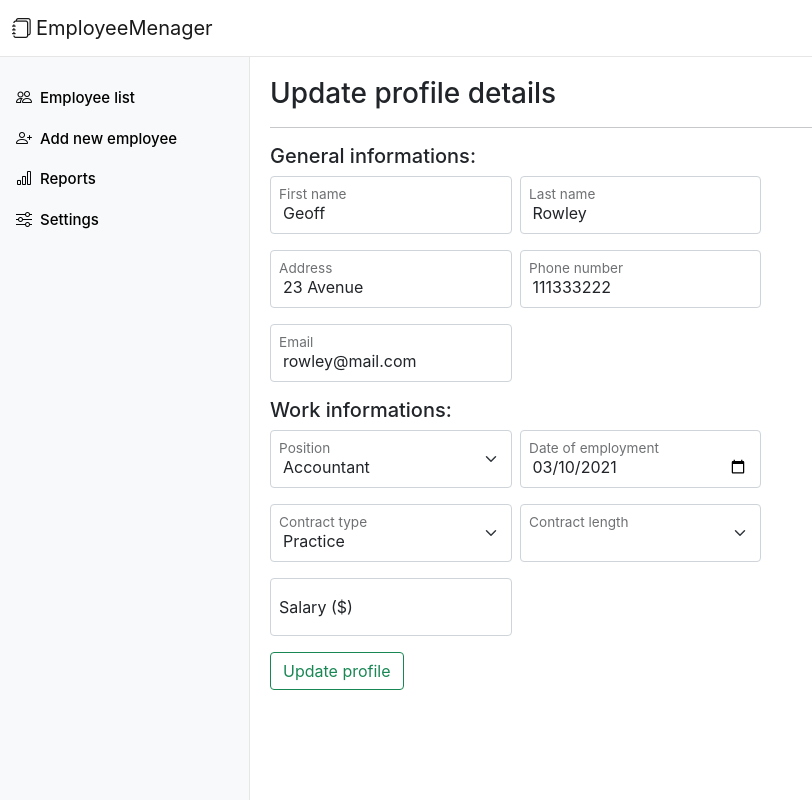
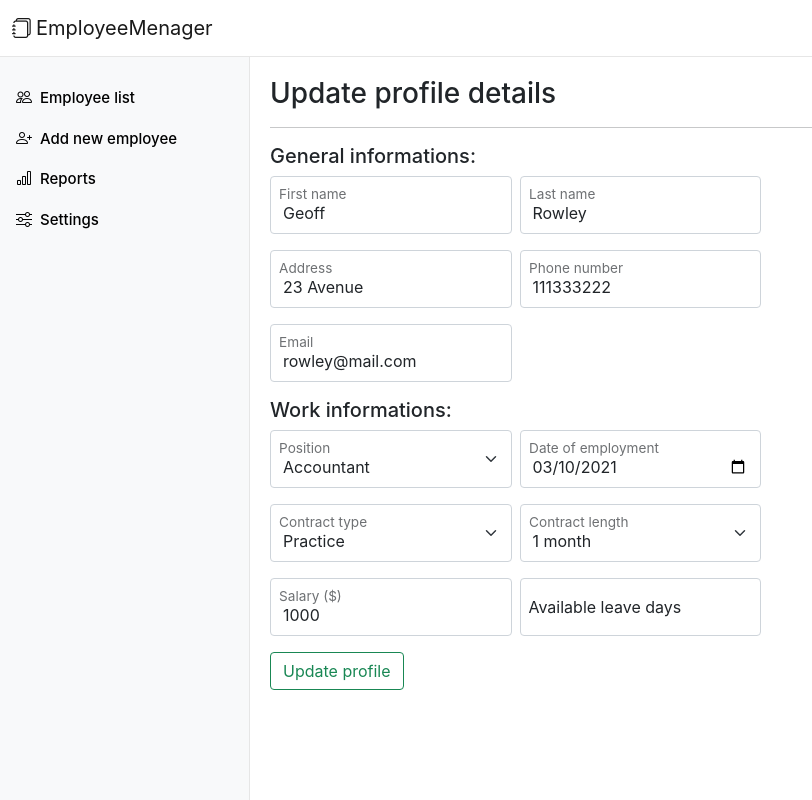
Before and after one commit to bugiss656/react-employee-menager, a React (Create React App) app: page /updateemployee/1 in a window 1280 px wide. Shown: the whole page, without its empty margins (0-812 px from the left). Built offline with nearby package versions, Linux system fonts and the light colour scheme; data requests are answered from the project's data file.

Commit message:
Implement features in Reports component for displaying charts

```diff
--- a/db.json
+++ b/db.json
@@ -9,6 +9,8 @@
       "position": "Accountant",
       "employment_date": "2021-03-10",
       "contract_type": "Practice",
+      "contract_length": "1 month",
+      "salary": "1000",
       "id": 1
     },
     {
@@ -20,7 +22,8 @@
       "position": "Accountant",
       "employment_date": "2021-04-11",
       "contract_type": "Internship",
-      "salary": "800",
+      "contract_length": "3 months",
+      "salary": "1200",
       "id": 2
     },
     {
@@ -31,9 +34,24 @@
       "email": "tony@mail.com",
       "position": "Accountant",
       "employment_date": "2021-03-15",
-      "contract_type": "Indefinite period contract",
+      "contract_type": "Employment contract",
+      "contract_length": "1 year contract",
       "salary": "2000",
       "id": 3
+    },
+    {
+      "first_name": "Elisa",
+      "last_name": "Steamer",
+      "address": "12 Avenue",
+      "phone_nr": "333555696",
+      "email": "elisa@mail.com",
+      "position": "Dealer",
+      "employment_date": "2021-03-01",
+      "contract_type": "Mandatory contract",
+      "contract_length": "1 year contract",
+      "salary": "1200",
+      "leave_days": "15",
+      "id": 4
     }
   ]
 }
--- a/package.json
+++ b/package.json
@@ -7,8 +7,12 @@
     "@testing-library/jest-dom": "^5.11.9",
     "@testing-library/react": "^11.2.5",
     "@testing-library/user-event": "^12.7.3",
+    "apexcharts": "^3.25.0",
     "bootstrap-icons": "^1.4.0",
+    "chart.js": "^2.9.4",
     "react": "^17.0.1",
+    "react-apexcharts": "^1.3.7",
+    "react-chartjs-2": "^2.11.1",
     "react-dom": "^17.0.1",
     "react-hook-form": "^6.15.4",
     "react-redux": "^7.2.2",
--- a/src/components/AddEmployee.js
+++ b/src/components/AddEmployee.js
@@ -12,6 +12,7 @@ const AddEmployee = ({ handleDisplayAlert }) => {
     const [contract_type, setContractType] = useState('');
     const [contract_length, setContractLength] = useState('');
     const [salary, setSalary] = useState('');
+    const [leave_days, setLeaveDays] = useState('');
     const history = useHistory();
 
 
@@ -29,6 +30,7 @@ const AddEmployee = ({ handleDisplayAlert }) => {
             contract_type,
             contract_length,
             salary,
+            leave_days
         };
 
         fetch('http://localhost:5000/employees', {
@@ -194,6 +196,21 @@ const AddEmployee = ({ handleDisplayAlert }) => {
                         />
                         <label htmlFor="salary">Salary ($)</label>
                     </div>
+                    <div className="col-md-3 form-floating">
+                        <select
+                            onChange={(e) => setLeaveDays(e.target.value)}
+                            value={leave_days}
+                            id="leave-days"
+                            className="form-select"
+                            placeholder="Leave days"
+                        >
+                            <option value=""></option>
+                            <option value="0">No leave available</option>
+                            <option value="20">20 days</option>
+                            <option value="26">26 days</option>
+                        </select>
+                        <label htmlFor="leave-days">Available leave days</label>
+                    </div>
                 </div>
                 <button className="btn btn-outline-success">Add employee</button>
             </form>
--- a/src/components/EmployeeDetails.js
+++ b/src/components/EmployeeDetails.js
@@ -1,4 +1,3 @@
-import { useEffect } from 'react';
 import { Link, useParams, useHistory } from 'react-router-dom';
 import FetchData from './../hooks/FetchData';
 import Alert from './Alert';
@@ -25,6 +24,7 @@ const EmployeeDetails = ({ alert, handleDisplayAlert, handleHideAlert }) => {
             { isLoading && <div>Loading...</div>}
             { error && <div>{error}</div>}
             { employee && (
+                <>
                     <div className="d-flex flex-row employee-details">
                         <div className="d-flex flex-column profile-img align-items-center">
                             <i className="bi bi-person-circle"></i>
@@ -67,10 +67,12 @@ const EmployeeDetails = ({ alert, handleDisplayAlert, handleHideAlert }) => {
                                 <li className="list-group-item"><b>Employment date: </b>{employee.employment_date}</li>
                                 <li className="list-group-item"><b>Contract type: </b>{employee.contract_type}</li>
                                 <li className="list-group-item"><b>Contract length: </b>{employee.contract_length}</li>
-                            <li className="list-group-item"><b>Salary: </b>{employee.salary} $</li>
+                                <li className="list-group-item"><b>Salary (monthly): </b>{employee.salary} $</li>
+                                <li className="list-group-item"><b>Available leave: </b>{employee.leave_days} days</li>
                             </ul>
                         </div>
                     </div>
+                </>
             )}
             { alert && <Alert type={alert.type} message={alert.message} handleHideAlert={handleHideAlert} />}
         </section>
--- a/src/components/Navbar.js
+++ b/src/components/Navbar.js
@@ -2,7 +2,7 @@ import { Link } from 'react-router-dom';
 
 const Navbar = () => {
     return (
-        <div className="navbar navbar-light bg-light">
+        <div className="navbar navbar-light bg-light sticky-top">
             <Link to="/" className="navbar-brand col-md-3 col-lg-2 px-2">
                 <i className="bi bi-journals px-1"></i>
                 EmployeeMenager
--- a/src/components/Reports.js
+++ b/src/components/Reports.js
@@ -1,10 +1,86 @@
+import { useState, useEffect } from 'react';
+import { Bar } from 'react-chartjs-2';
+
 
 
 const Reports = () => {
+    const [salaryChartData, setSalaryChartData] = useState({});
+    const [salaryChartOptions, setSalaryChartOptions] = useState({});
+
+
+    const handleEmployeesSalaryChart = () => {
+        const results = [];
+
+        fetch('http://localhost:5000/employees?_sort=salary&_order=desc')
+            .then(res => {
+                return res.json();
+            })
+            .then(data => {
+                data.forEach(employee => {
+                    results.push({
+                        first_name: employee.first_name,
+                        last_name: employee.last_name,
+                        salary: employee.salary
+                    })
+                })
+
+                const employees_names = results.map(employee => (`${employee.first_name} ${employee.last_name}`));
+                const salaries = results.map(employee => employee.salary);
+
+                setSalaryChartData({
+                    labels: employees_names,
+                    datasets: [{
+                        label: 'Salary',
+                        data: salaries,
+                        backgroundColor: [
+                            'rgba(255, 99, 132, 0.2)',
+                            'rgba(54, 162, 235, 0.2)',
+                            'rgba(255, 206, 86, 0.2)',
+                            'rgba(75, 192, 192, 0.2)',
+                            'rgba(153, 102, 255, 0.2)',
+                            'rgba(255, 159, 64, 0.2)'
+                        ],
+                        borderWidth: 3
+                    }],
+                })
+
+                setSalaryChartOptions({
+                    scales: {
+                        yAxes: [{
+                            ticks: {
+                                beginAtZero: true
+                            }
+                        }]
+                    },
+                    responsive: true
+                })
+            })
+    }
+
+    useEffect(() => {
+        handleEmployeesSalaryChart();
+    }, []);
+
+
     return (
         <div className="page-section">
             <h3>Reports</h3>
-            <hr/>
+            <hr />
+            <div className="row justify-content-center">
+                <div className="col-md-8">
+                    <Bar data={salaryChartData} options={salaryChartOptions} />
+                </div>
+            </div>
+            <div className="row justify-content-center">
+                <div className="col-md-8">
+
+                </div>
+            </div>
+            <div className="row justify-content-center">
+                <div className="col-md-8">
+
+                </div>
+            </div>
         </div>
     );
 }
--- a/src/components/UpdateEmployeeForm.js
+++ b/src/components/UpdateEmployeeForm.js
@@ -173,6 +173,19 @@ const UpdateEmployeeForm = ({ employee, handleDisplayAlert }) => {
                             placeholder="Salary" />
                         <label htmlFor="salary">Salary ($)</label>
                     </div>
+                    <div className="col-md-3 form-floating">
+                        <input
+                            ref={register}
+                            type="number"
+                            min="0"
+                            max={employee.leave_days}
+                            name="leave_days"
+                            required
+                            className="form-control"
+                            id="leave-days"
+                            placeholder="Available leave days" />
+                        <label htmlFor="leave-days">Available leave days</label>
+                    </div>
                 </div>
                 <button className="btn btn-outline-success">Update profile</button>
             </form>
--- a/src/index.css
+++ b/src/index.css
@@ -61,17 +61,9 @@ code {
   width: 100%;
 }
 
-.employee-table {
-
-}
-
 .employee-table thead {
   color: #808080;
   background-color: #f8f9fa;
-}
-
-.employee-details {
-
 }
 
 .profile-img, .profile-general-info, .profile-work-info {
@@ -86,3 +78,8 @@ code {
 .profile-info {
   border-left: 1px solid #fff;
 }
+
+.chart-wrapper {
+  width: 500px;
+  height: 250px;
+}
```
Also changed, not shown: 1 other file (tests, documents, lock files or other folders). Lines whose indentation alone changed are shown as unchanged.
